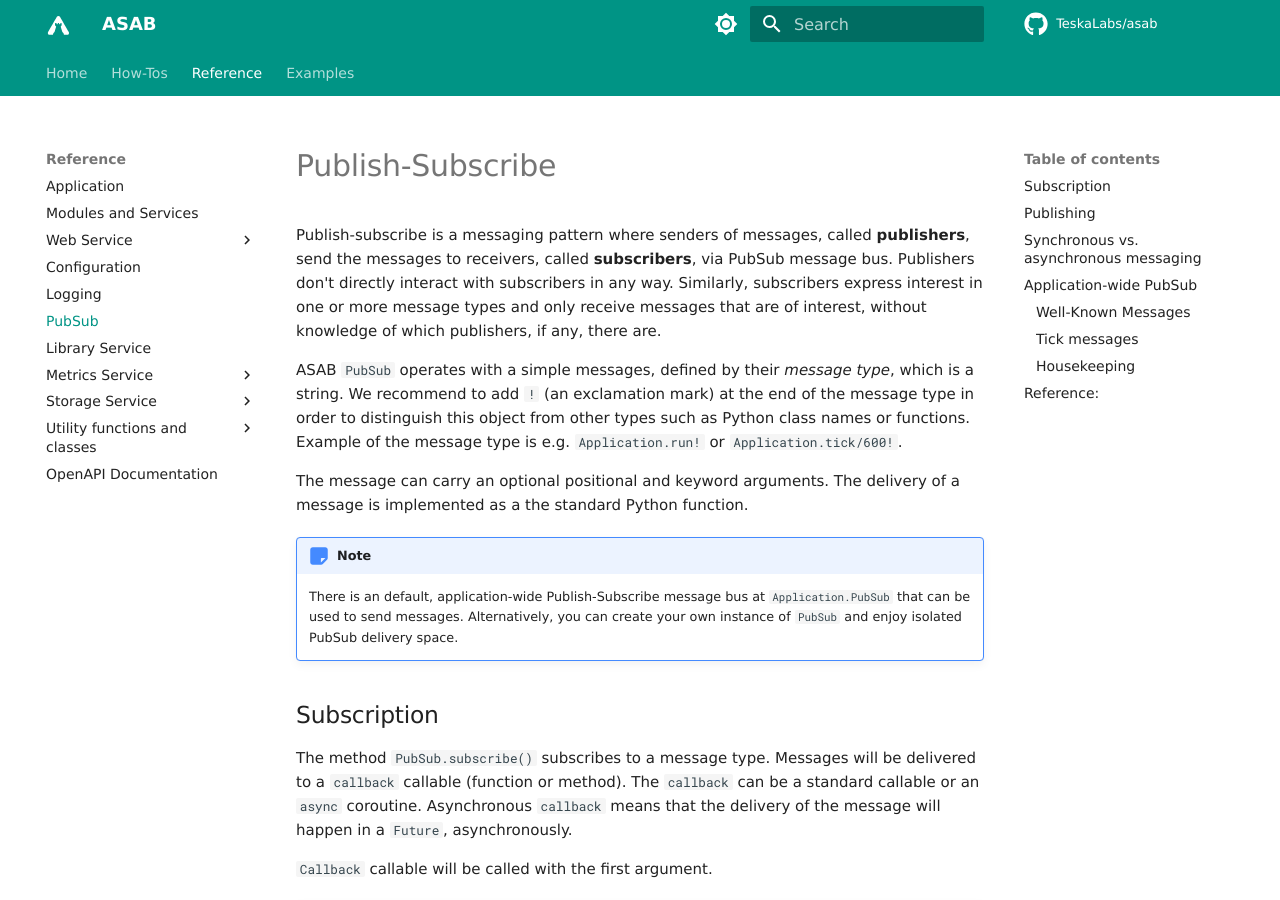
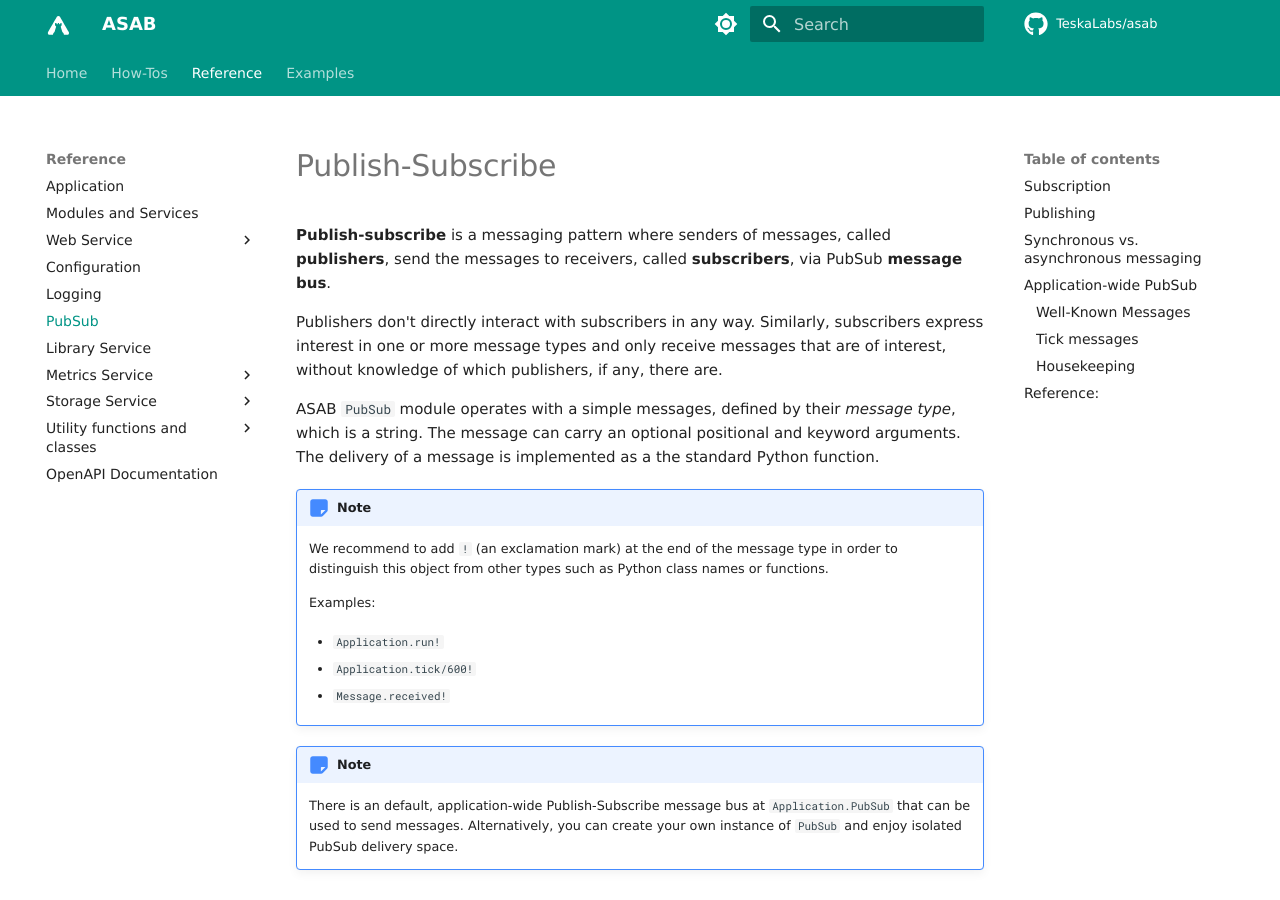
Before and after one commit to TeskaLabs/asab, an MkDocs documentation site: the page built from docs/reference/pubsub/reference.md, in a window 1280 px wide and 900 px high. Built offline with MkDocs 1.6.1 and Material for MkDocs 9.7.7, drawn with Linux system fonts in a browser that asks for light colours; some web fonts are replaced; comment, search, counter and statistics services are not loaded; some of the changed text lies outside the part shown.

Commit message:
Change formatting

````diff
--- a/docs/reference/pubsub/reference.md
+++ b/docs/reference/pubsub/reference.md
@@ -1,18 +1,28 @@
 # Publish-Subscribe
 
-Publish-subscribe is a messaging pattern where senders of messages, called **publishers**,
-send the messages to receivers, called **subscribers**, via PubSub message bus.
+**Publish-subscribe** is a messaging pattern where senders of messages, called **publishers**,
+send the messages to receivers, called **subscribers**, via PubSub **message bus**.
+
 Publishers don't directly interact with subscribers in any way.
 Similarly, subscribers express interest in one or more message types and only receive messages that are of interest,
 without knowledge of which publishers, if any, there are.
 
-ASAB `PubSub` operates with a simple messages, defined by their *message type*, which is a string.
-We recommend to add `!` (an exclamation mark) at the end of the message type in order to distinguish this object from
-other types such as Python class names or functions.
-Example of the message type is e.g. `Application.run!` or `Application.tick/600!`.
-
+ASAB `PubSub` module operates with a simple messages, defined by their *message type*, which is a string.
 The message can carry an optional positional and keyword arguments.
 The delivery of a message is implemented as a the standard Python function.
+
+!!! note
+	We recommend to add `!` (an exclamation mark) at the end of the message type in order to distinguish this object from
+	other types such as Python class names or functions.
+
+	Examples:
+
+	- `Application.run!`
+
+	- `Application.tick/600!`
+
+	- `Message.received!`
+
 
 !!! note
 	There is an default, application-wide Publish-Subscribe message
@@ -99,36 +109,35 @@
 
 ## Publishing
 
-Publish a message to the PubSub message bus. It will be delivered to
-each subscriber synchronously. It means that the method returns after
-each subscribed `callback` is called.
+`PubSub.publish()` publishes a message to the PubSub message bus. It will be delivered to each subscriber synchronously.
+It means that the method returns after each subscribed `callback` is called.
 
-The example of a message publish to the
-`Application.PubSub`{.interpreted-text role="any"} message bus:
+!!! example
 
-``` python
-def my_function(app):
-	app.PubSub.publish("mymessage!")
-```
+	The example of a message publish to the `Application.PubSub` message bus:
 
-Asynchronous publishing of a message is requested by
-`asynchronously=True` argument. The `publish()` method returns
-immediately and the delivery of the message to subscribers happens,
+	``` python
+	def my_function(app):
+		app.PubSub.publish("mymessage!")
+	```
+
+Asynchronous publishing of a message is requested by `asynchronously=True` argument.
+The `publish()` method returns immediately and the delivery of the message to subscribers happens,
 when control returns to the event loop.
 
-The example of a **asynchronous version** of a message publish to the
-`Application.PubSub`{.interpreted-text role="any"} message bus:
+!!! example
 
-``` {.python}
-def my_function(app):
-	app.PubSub.publish("mymessage!", asynchronously=True)
-```
+	The example of a **asynchronous version** of a message publish to the `Application.PubSub` message bus:
+
+	``` python
+	def my_function(app):
+		app.PubSub.publish("mymessage!", asynchronously=True)
+	```
 
 ## Synchronous vs. asynchronous messaging
 
-ASAB PubSub supports both modes of a message delivery: synchronous and
-asynchronous. Moreover, PubSub also deals with modes, when asynchronous
-code (coroutine) does publish to synchronous code and vice versa.
+ASAB PubSub supports both modes of a message delivery: synchronous and asynchronous.
+Moreover, PubSub also deals with modes, when asynchronous code (coroutine) does publish to synchronous code and vice versa.
 
 | | Synchronous publish | Asynchronous publish |
 | --- | --- | --- |
````
